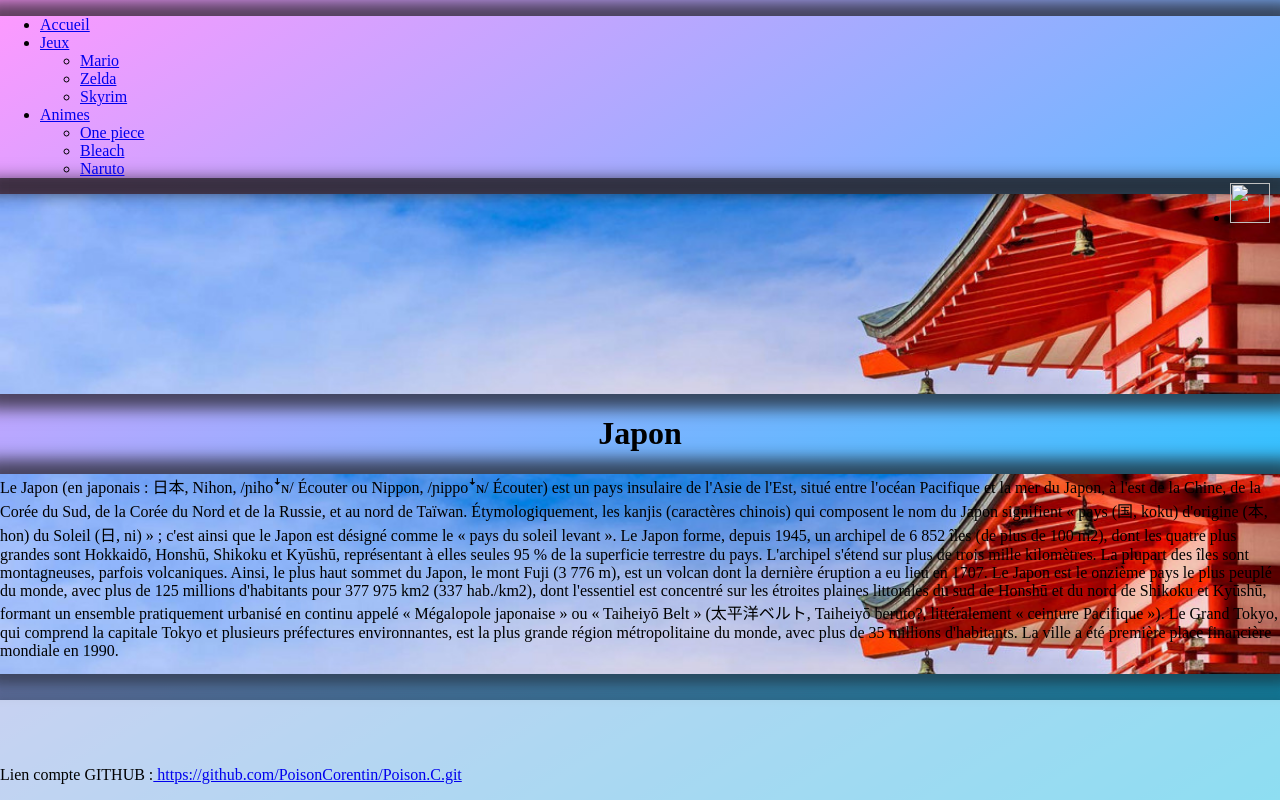
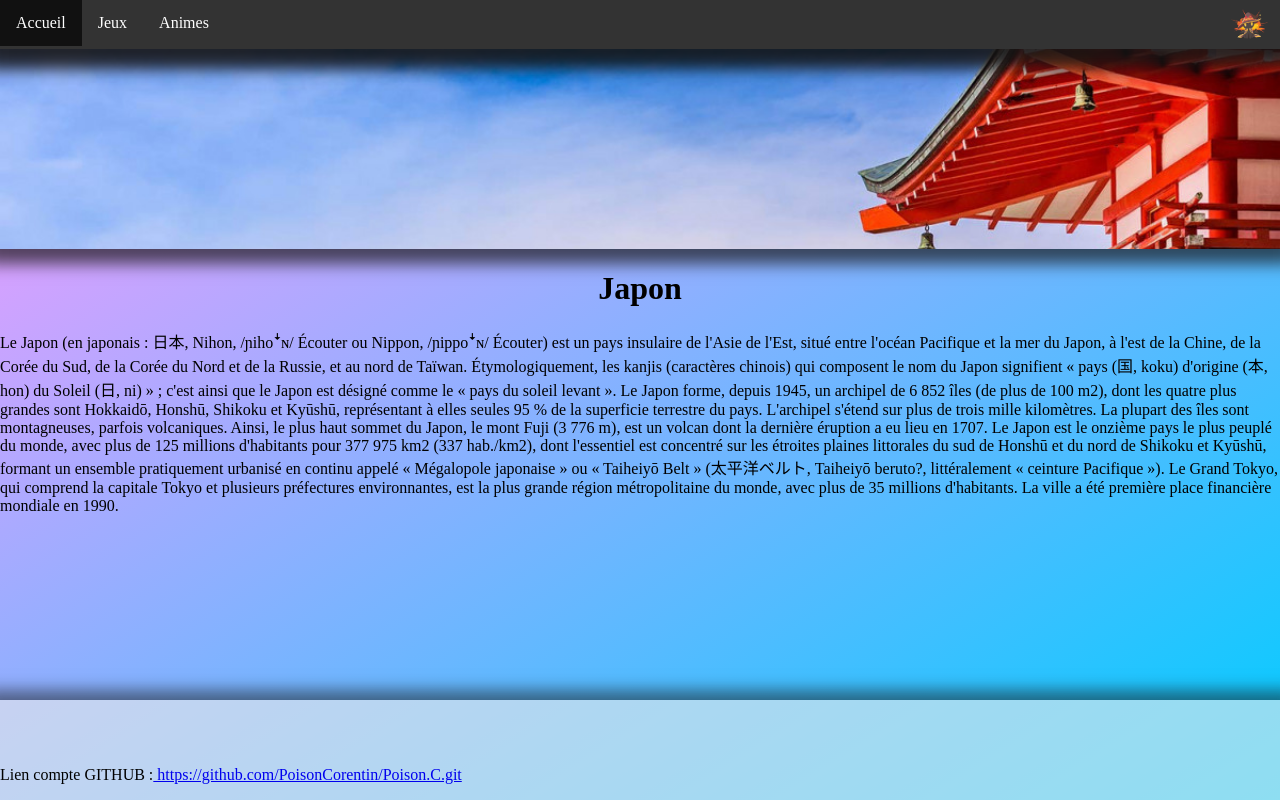
Before and after one commit to PoisonCorentin/Poison.C, a plain HTML site: page index.html in a window 1280 px wide. Drawn offline with Linux system fonts and the light colour scheme; files that its build step writes are made by us from their sources; files whose address does not match are found by name.

Commit message:
mon_premier_commit

```diff
--- a/index.html
+++ b/index.html
@@ -4,7 +4,7 @@
     <meta charset="UTF-8">
     <meta http-equiv="X-UA-Compatible" content="IE=edge">
     <meta name="viewport" content="width=device-width, initial-scale=1.0">
-    <link rel="stylesheet" href="../Site/CSS/test.css">
+    <link rel="stylesheet" href="CSS/test.css">
     <title>Mon site</title>
 </head>
 
@@ -37,16 +37,16 @@
              <ul>
                  <!--1-->
                  <li>
-                     <a href="../Site/index.html">Accueil</a>
+                     <a href="index.html">Accueil</a>
                  <!--1-->
                  <!--2-->
                  <li>
                     <a href="#">Jeux</a>
                     <!--DEBUT BARRE-->
                     <ul class="descend">
-                        <li> <a href="../Site/mario.html">Mario</a> </li>
-                        <li> <a href="../Site/zelda.html">Zelda</a> </li>
-                        <li> <a href="../Site/skyrim.html">Skyrim</a> </li>
+                        <li> <a href="mario.html">Mario</a> </li>
+                        <li> <a href="zelda.html">Zelda</a> </li>
+                        <li> <a href="skyrim.html">Skyrim</a> </li>
                     </ul>
                 </li>
                 <!--2-->
@@ -55,13 +55,13 @@
                     <a href="#">Animes</a>
                     <!--DEBUT BARRE-->
                     <ul class="descend">
-                        <li> <a href="../Site/one_piece.html">One piece</a> </li>
-                        <li> <a href="../Site/bleach.html">Bleach</a> </li>
-                        <li> <a href="../Site/naruto.html">Naruto</a> </li>
+                        <li> <a href="one_piece.html">One piece</a> </li>
+                        <li> <a href="bleach.html">Bleach</a> </li>
+                        <li> <a href="naruto.html">Naruto</a> </li>
                     </ul>
                 </li>
                 <!--3-->
-                <li style="float:right"><img alt="" class="img-circle" src="../Site/img/Chomusuhe_sans_sign.png"></li>
+                <li style="float:right"><img alt="" class="img-circle" src="img/Chomusuhe_sans_sign.png"></li>
              </ul>
          </nav>
     </header>
```
Also changed, not shown: bleach.html (+10 -10 lines), mario.html (+9 -9 lines), naruto.html (+10 -10 lines), one_piece.html (+10 -10 lines), skyrim.html (+10 -10 lines), zelda.html (+10 -10 lines).
